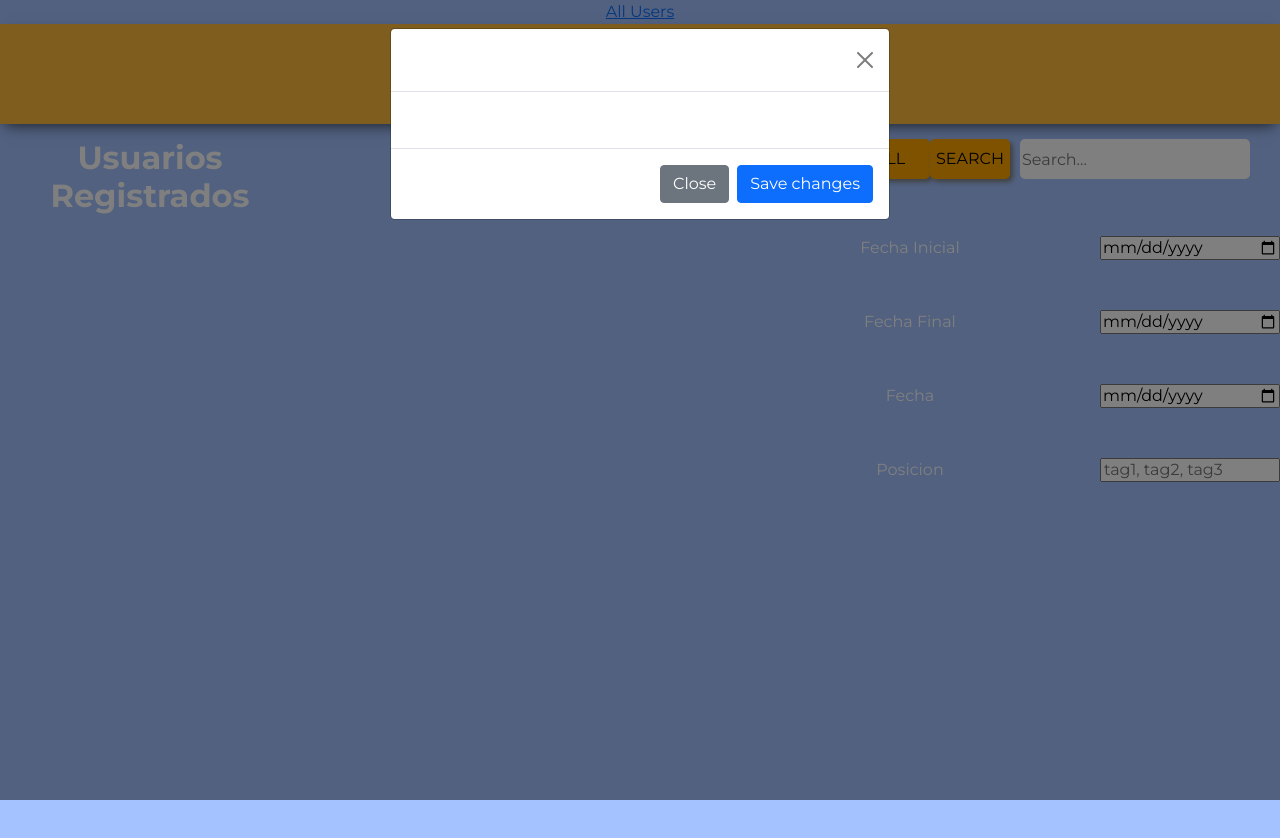
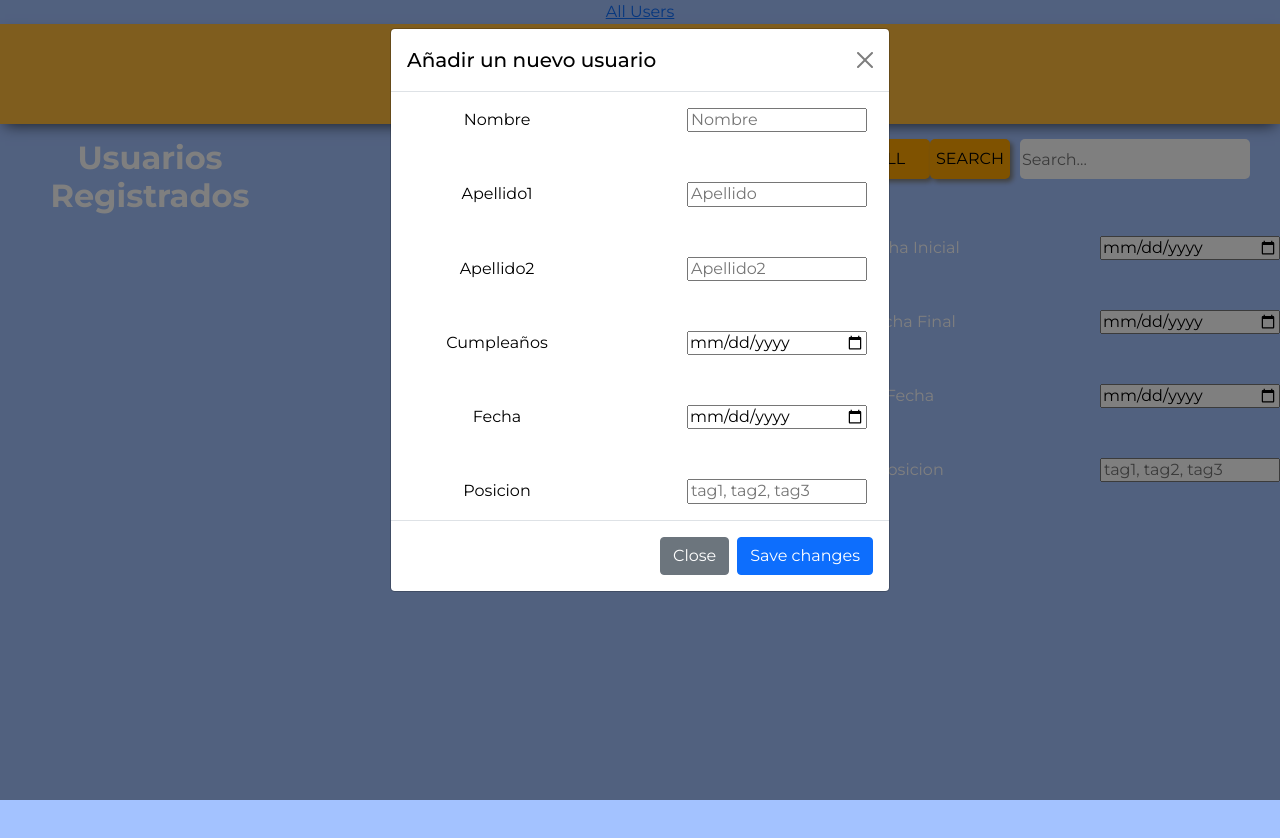
Before and after one commit to Eduardnol/Database-Front, a Vue app: page / in a window 1280 px wide. Both pictures are taken after a click on the button "Launch demo modal". Shown: the top 838 px of the page. Built offline with nearby package versions, Linux system fonts and the light colour scheme.

Commit message:
Add users page

```diff
--- a/src/components/add_user/AddUser.vue
+++ b/src/components/add_user/AddUser.vue
@@ -1,34 +1,63 @@
 <template>
   <!-- Button trigger modal -->
-<button type="button" class="btn btn-primary" data-bs-toggle="modal" data-bs-target="#exampleModal">
+  <button
+    type="button"
+    class="btn btn-primary"
+    data-bs-toggle="modal"
+    data-bs-target="#exampleModal"
+  >
     Launch demo modal
   </button>
 
   <!-- Modal -->
-<div class="modal fade" id="exampleModal" tabindex="-1" aria-labelledby="exampleModalLabel" aria-hidden="true">
+  <div
+    class="modal fade"
+    id="exampleModal"
+    tabindex="-1"
+    aria-labelledby="exampleModalLabel"
+    aria-hidden="true"
+  >
     <div class="modal-dialog">
       <div class="modal-content">
         <div class="modal-header">
-        <h5 class="modal-title" id="exampleModalLabel">Modal title</h5>
-        <button type="button" class="btn-close" data-bs-dismiss="modal" aria-label="Close"></button>
+          <h5 class="modal-title color" id="exampleModalLabel">
+            Añadir un nuevo usuario
+          </h5>
+          <button
+            type="button"
+            class="btn-close"
+            data-bs-dismiss="modal"
+            aria-label="Close"
+          ></button>
         </div>
         <div class="modal-body">
-        ...
+          <AddUserFields />
         </div>
         <div class="modal-footer">
-        <button type="button" class="btn btn-secondary" data-bs-dismiss="modal">Close</button>
+          <button
+            type="button"
+            class="btn btn-secondary"
+            data-bs-dismiss="modal"
+          >
+            Close
+          </button>
           <button type="button" class="btn btn-primary">Save changes</button>
         </div>
       </div>
     </div>
   </div>
-
 </template>
 <script>
+import AddUserFields from "../../components/add_user/AddUserFields.vue";
 export default {
-  setup() {
-
+  setup() {},
+  components: {
+    AddUserFields,
   },
+};
+</script>
+<style scoped>
+.modal-dialog {
+  color: black;
 }
-</script>
-<style scoped></style>
+</style>
--- /dev/null
+++ b/src/components/add_user/AddUserFields.vue
@@ -0,0 +1,43 @@
+<template>
+  <div class="allfilters">
+    <p>Nombre</p>
+    <input type="text" v-model="name" placeholder="Nombre" />
+    <p>Apellido1</p>
+    <input type="text" v-model="surname" placeholder="Apellido" />
+    <p>Apellido2</p>
+    <input type="text" v-model="surname2" placeholder="Apellido2" />
+    <p>Cumpleaños</p>
+    <input v-model="birthday" type="date" />
+    <p>Fecha</p>
+    <input v-model="saint" type="date" />
+    <p>Posicion</p>
+    <input type="text" v-model="tags" placeholder="tag1, tag2, tag3" />
+  </div>
+</template>
+<script>
+export default {
+  name: "AddUserFields",
+  data() {
+    return {
+      name: "",
+      surname: "",
+      surname2: "",
+      birthday: "",
+      saint: "",
+      tags: "",
+    };
+  },
+};
+</script>
+<style scoped>
+.allfilters {
+  display: grid;
+  grid-template-columns: repeat(2, 180px);
+  grid-column-gap: 100px;
+  grid-row-gap: 50px;
+}
+.field {
+  display: flex;
+  flex-direction: row;
+}
+</style>
```
Lines whose indentation alone changed are shown as unchanged.
